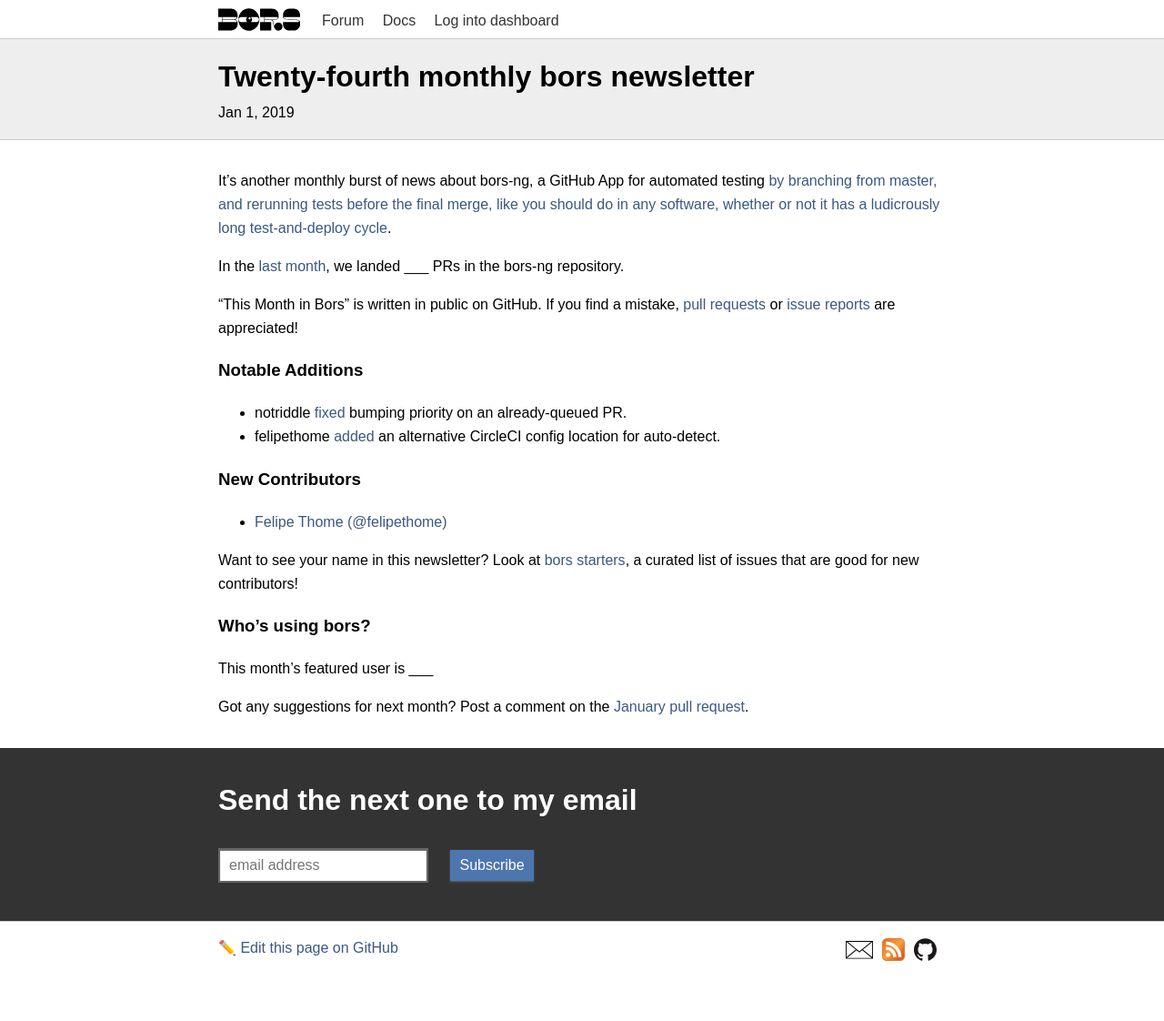
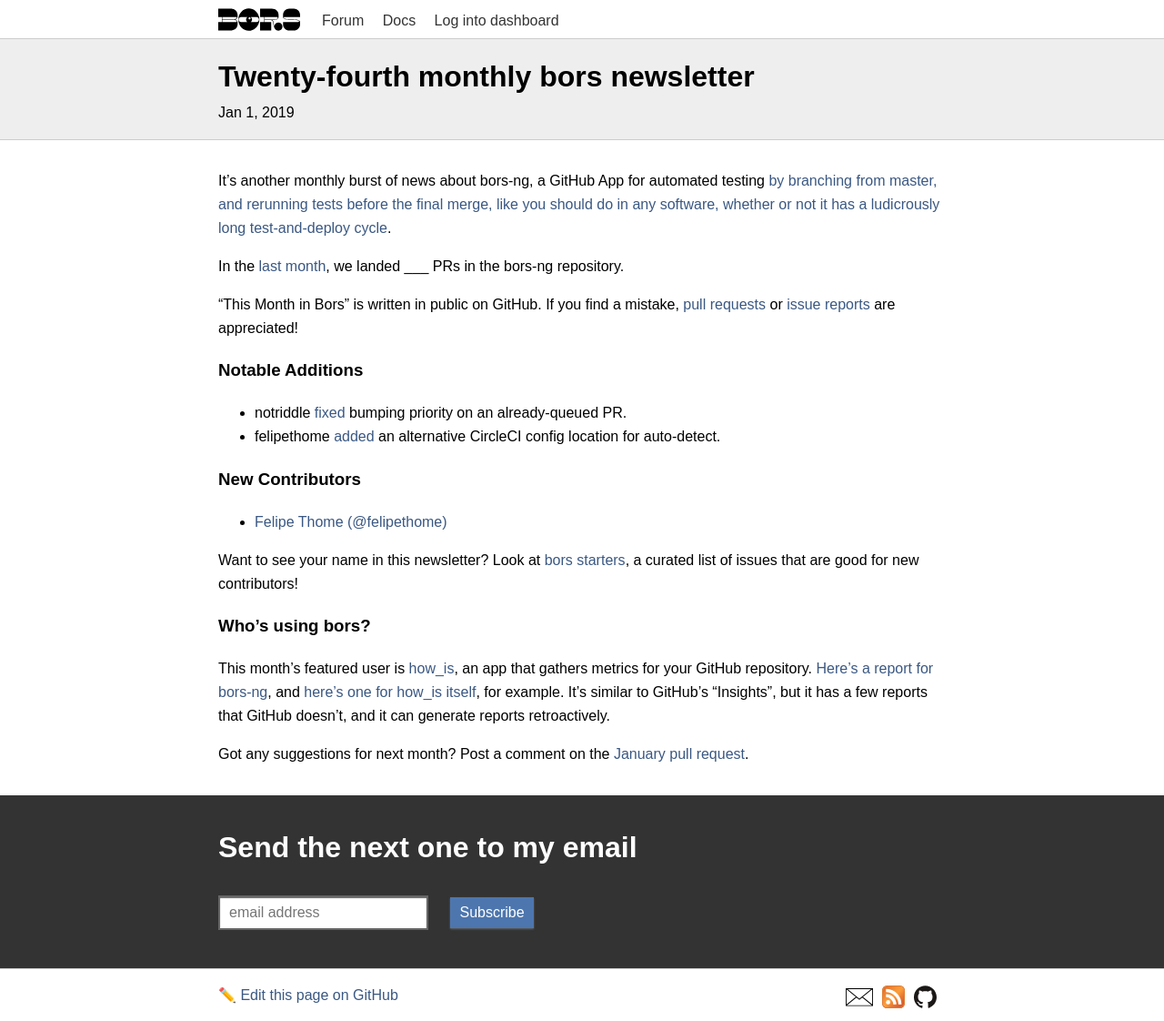
Before and after one commit to bors-ng/bors-ng.github.io, a Jekyll site: the page built from _posts/2019-01-01-tmib-24.md, in a window 1280 px wide. Shown: the whole page at 91% size. Built offline with Jekyll 4.4.1, drawn with Linux system fonts in a browser that asks for light colours; before the commit the page ends 1071 px from its top, so only the background shows below that.

Commit message:
Feature how_is
CC @duckinator

```diff
--- a/_posts/2019-01-01-tmib-24.md
+++ b/_posts/2019-01-01-tmib-24.md
@@ -34,7 +34,7 @@
 
 ### Who's using bors?
 
-This month's featured user is ___
+This month's featured user is [how\_is](https://github.com/how-is/how_is), an app that gathers metrics for your GitHub repository. [Here's a report for bors-ng](https://bors.tech/newsletter/2018/01/01/tmib-24/report.html), and [here's one for how\_is itself](https://how-is.github.io/manual-reports/how_is/2017/07/02/report.html), for example. It's similar to GitHub's "Insights", but it has a few reports that GitHub doesn't, and it can generate reports retroactively.
 
 Got any suggestions for next month?
 Post a comment on the [January pull request](https://github.com/bors-ng/bors-ng.github.io/pull/___).
```
